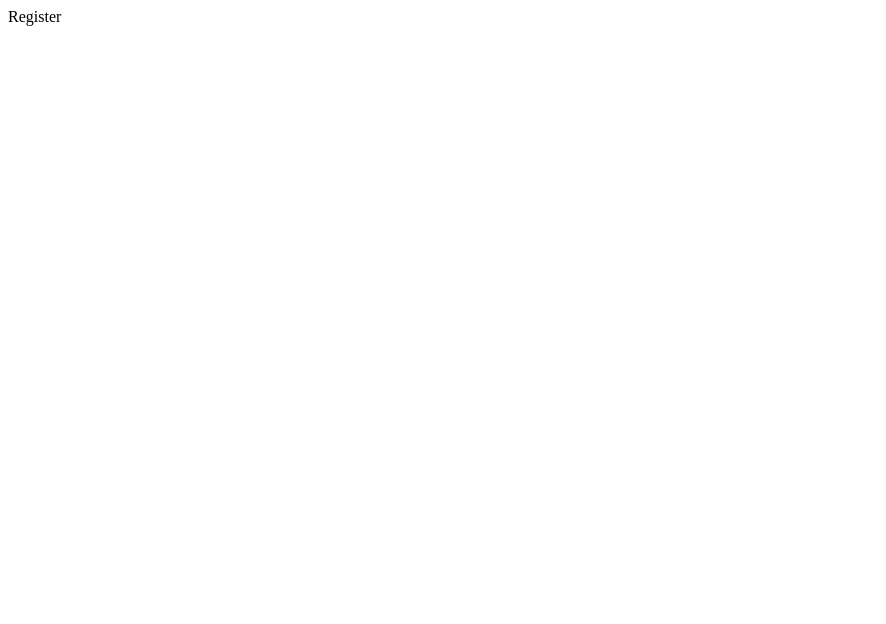
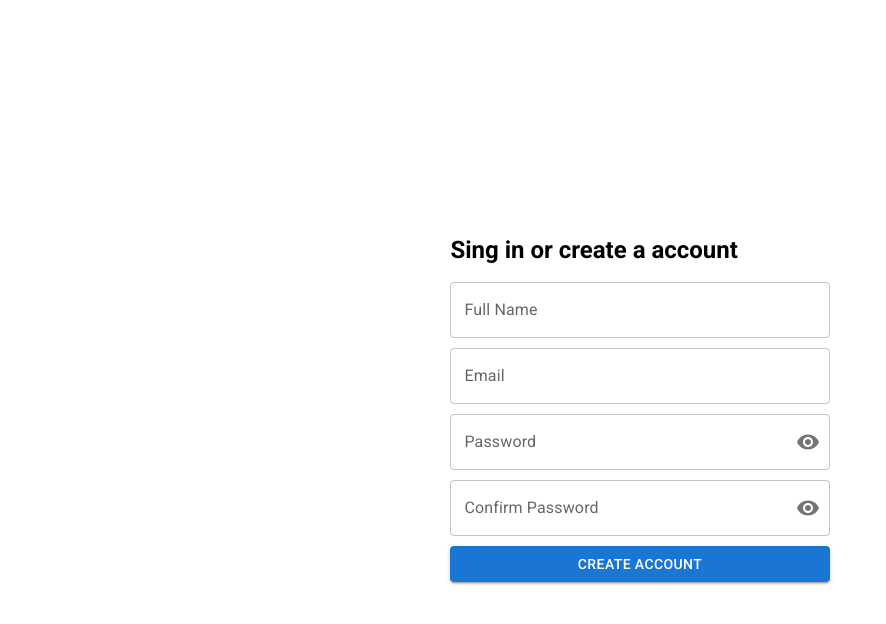
Before and after one commit to naimulislamshakil/TravelPlan-Travel-Website, a React (Vite) app in the folder client/: page /register in a window 1280 px wide. Shown: the top 624 px of the page, without its empty margins (0-886 px from the left). Built offline with nearby package versions, Linux system fonts and the light colour scheme.

Commit message:
Design register page

```diff
--- a/client/src/App.css
+++ b/client/src/App.css
@@ -0,0 +1,11 @@
+@import url('https://fonts.googleapis.com/css2?family=Roboto:ital,wght@0,100;0,300;0,400;0,500;0,700;0,900;1,100;1,300;1,400;1,500;1,700;1,900&display=swap');
+
+p,
+h1,
+h2,
+h3,
+h4,
+h5,
+h6 {
+	font-family: 'Roboto', sans-serif;
+}
--- a/client/src/components/Auth/Register.jsx
+++ b/client/src/components/Auth/Register.jsx
@@ -1,7 +1,125 @@
-import React from 'react';
+// import React from 'react';
+import {
+	Box,
+	Button,
+	FormControl,
+	IconButton,
+	InputAdornment,
+	InputLabel,
+	OutlinedInput,
+	TextField,
+	Typography,
+} from '@mui/material';
+import { useState } from 'react';
+import Visibility from '@mui/icons-material/Visibility';
+import VisibilityOff from '@mui/icons-material/VisibilityOff';
 
 const Register = () => {
-	return <div>Register</div>;
+	const [showPassword, setShowPassword] = useState(false);
+	const [showConfirmPassword, setShowConfirmPassword] = useState(false);
+
+	const handleClickShowPassword = () => setShowPassword((show) => !show);
+	const handleClickShowConfirmPassword = () =>
+		setShowConfirmPassword((show) => !show);
+
+	const handleMouseDownPassword = (event) => {
+		event.preventDefault();
+	};
+	return (
+		<Box
+			height="100vh"
+			display="flex"
+			justifyContent="center"
+			alignItems="center"
+		>
+			<Box width="30%">
+				<Typography variant="h5" fontWeight="bold">
+					Sing in or create a account
+				</Typography>
+
+				<Box mt={2}>
+					<TextField
+						fullWidth
+						id="outlined-basic"
+						label="Full Name"
+						variant="outlined"
+					/>
+					<TextField
+						style={{ marginTop: '10px' }}
+						fullWidth
+						id="outlined-basic"
+						label="Email"
+						variant="outlined"
+					/>
+
+					<FormControl
+						sx={{ m: '1' }}
+						variant="outlined"
+						fullWidth
+						style={{ marginTop: '10px' }}
+					>
+						<InputLabel htmlFor="outlined-adornment-password">
+							Password
+						</InputLabel>
+						<OutlinedInput
+							style={{ width: '100%' }}
+							id="outlined-adornment-password"
+							type={showPassword ? 'text' : 'password'}
+							endAdornment={
+								<InputAdornment position="end">
+									<IconButton
+										aria-label="toggle password visibility"
+										onClick={handleClickShowPassword}
+										onMouseDown={handleMouseDownPassword}
+										edge="end"
+									>
+										{showPassword ? <VisibilityOff /> : <Visibility />}
+									</IconButton>
+								</InputAdornment>
+							}
+							label="Password"
+						/>
+					</FormControl>
+
+					<FormControl
+						sx={{ m: '1' }}
+						variant="outlined"
+						fullWidth
+						style={{ marginTop: '10px' }}
+					>
+						<InputLabel htmlFor="outlined-adornment-confirmpassword">
+							Confirm Password
+						</InputLabel>
+						<OutlinedInput
+							style={{ width: '100%' }}
+							id="outlined-adornment-confirmpassword"
+							type={showConfirmPassword ? 'text' : 'password'}
+							endAdornment={
+								<InputAdornment position="end">
+									<IconButton
+										aria-label="toggle password visibility"
+										onClick={handleClickShowConfirmPassword}
+										onMouseDown={handleMouseDownPassword}
+										edge="end"
+									>
+										{showConfirmPassword ? <VisibilityOff /> : <Visibility />}
+									</IconButton>
+								</InputAdornment>
+							}
+							label="Confirm Password"
+						/>
+					</FormControl>
+
+					<Button
+						style={{ marginTop: '10px', width: '100%' }}
+						variant="contained"
+					>
+						Create Account
+					</Button>
+				</Box>
+			</Box>
+		</Box>
+	);
 };
 
 export default Register;
```
Also changed, not shown: client/package.json (+7 -1 lines), 1 other file (tests, documents, lock files or other folders).
